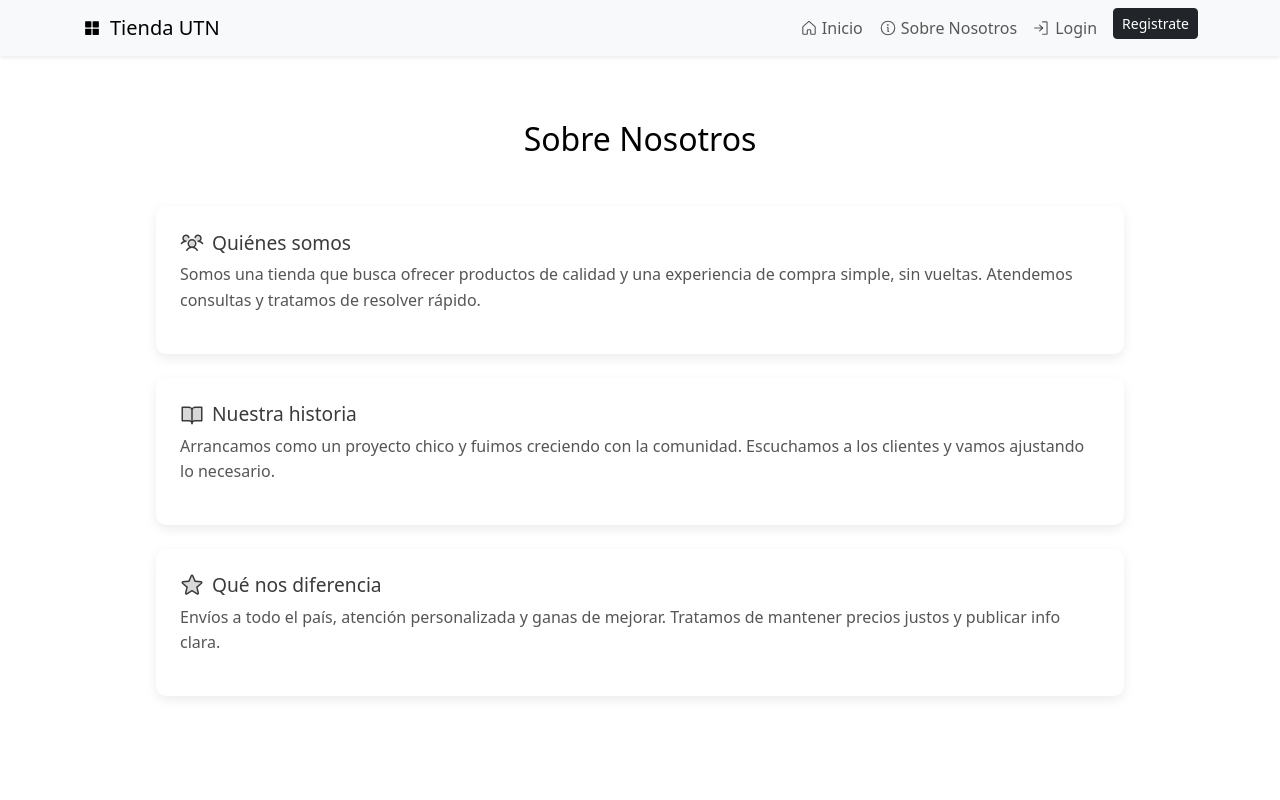
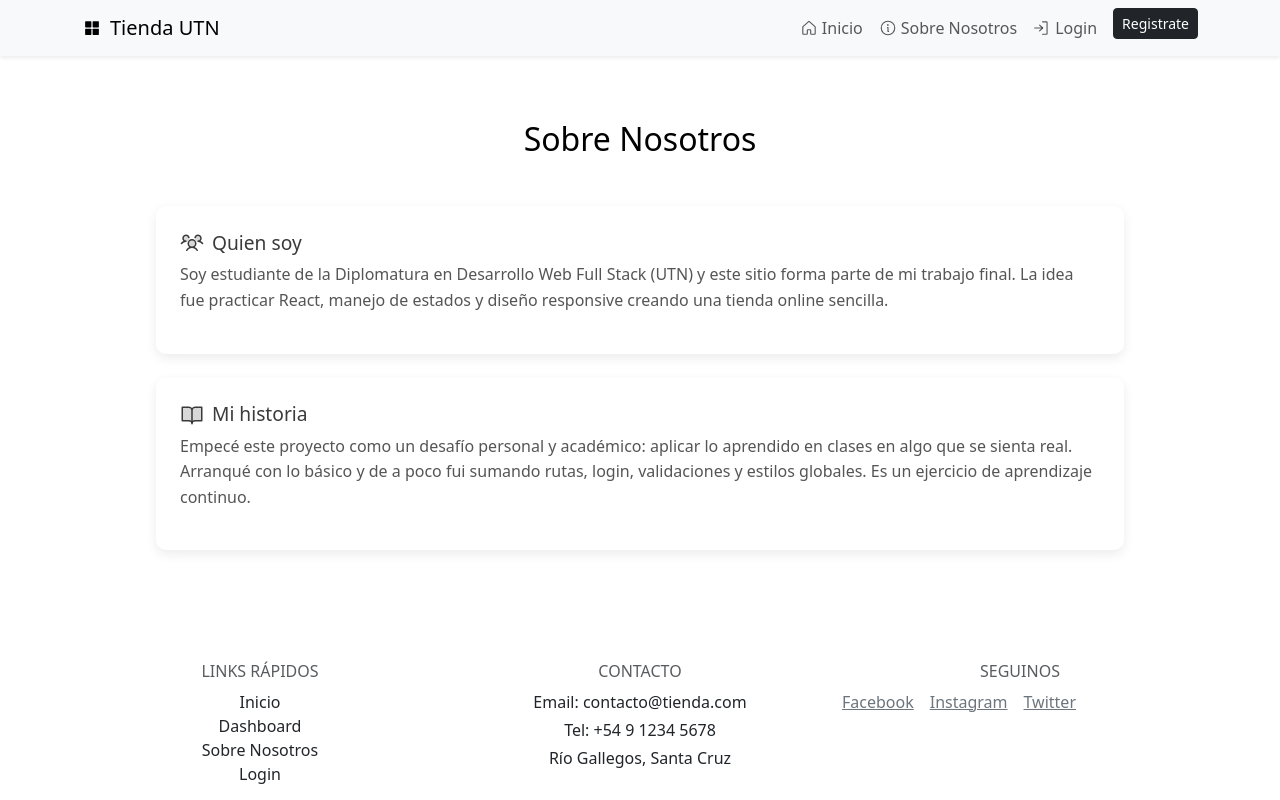
Before and after one commit to Ibarra99/ProyectoFinalDDW, a React (Vite) app: page /sobre-nosotros in a window 1280 px wide. Shown: the top 800 px of the page. Built offline with nearby package versions, Linux system fonts and the light colour scheme.

Commit message:
modifique el texto de somos nosotros y le di estilos

```diff
--- a/src/pages/Home.jsx
+++ b/src/pages/Home.jsx
@@ -161,6 +161,12 @@ const Home = () => {
             <div className="spinner-border" role="status" />
           </div>
         ) : (
+          // ⬇️ NUEVO: mensaje de “sin resultados” cuando la búsqueda no devuelve nada
+          (listaFiltrada.length === 0 ? (
+            <div className="sin-resultados text-center py-4" role="status" aria-live="polite">
+              No se encontraron resultados para tu búsqueda.
+            </div>
+          ) : (
             <ProductGrid
               products={listaFiltrada}
               user={user}
@@ -168,6 +174,7 @@ const Home = () => {
               onDelete={borrarProducto}
               deletingId={borrandoId}
             />
+          ))
         )}
       </article>
 
--- a/src/pages/SobreNosotros.jsx
+++ b/src/pages/SobreNosotros.jsx
@@ -1,4 +1,3 @@
-import React from "react"
 import { UsersThree, BookOpen, Star } from "@phosphor-icons/react"
 
 const SobreNosotros = () => {
@@ -11,35 +10,30 @@ const SobreNosotros = () => {
       <section className="sobre-caja">
         <h2 className="sobre-titulo">
           <UsersThree size={24} weight="duotone" />
-          <span className="quien-somos">Quiénes somos</span>
+          <span className="quien-somos">Quien soy</span>
         </h2>
         <p>
-          Somos una tienda que busca ofrecer productos de calidad y una experiencia de compra
-          simple, sin vueltas. Atendemos consultas y tratamos de resolver rápido.
+          Soy estudiante de la Diplomatura en Desarrollo Web Full Stack (UTN) y este sitio forma parte de mi
+          trabajo final. La idea fue practicar React, manejo de estados y diseño responsive creando una
+          tienda online sencilla.
         </p>
+
       </section>
 
       <section className="sobre-caja">
         <h2 className="sobre-titulo">
           <BookOpen size={24} weight="duotone" />
-          <span>Nuestra historia</span>
+          <span>Mi historia</span>
         </h2>
-        <p>
-          Arrancamos como un proyecto chico y fuimos creciendo con la comunidad. Escuchamos a los
-          clientes y vamos ajustando lo necesario.
+       <p>
+          Empecé este proyecto como un desafío personal y académico: aplicar lo aprendido en clases en algo
+          que se sienta real. Arranqué con lo básico y de a poco fui sumando rutas, login, validaciones y
+          estilos globales. Es un ejercicio de aprendizaje continuo.
         </p>
+
       </section>
 
-      <section className="sobre-caja">
-        <h2 className="sobre-titulo">
-          <Star size={24} weight="duotone" />
-          <span>Qué nos diferencia</span>
-        </h2>
-        <p>
-          Envíos a todo el país, atención personalizada y ganas de mejorar. Tratamos de mantener
-          precios justos y publicar info clara.
-        </p>
-      </section>
+
     </main>
   )
 }
--- a/src/styles/global.css
+++ b/src/styles/global.css
@@ -80,7 +80,6 @@ header, footer {
   color: black;
 }
 
-
 .sobre-caja {
   background-color: #fff;
   padding: 1.5rem;
@@ -108,3 +107,10 @@ header, footer {
   line-height: 1.6;
   color: #555;
 }
+
+.sin-resultados {
+  text-align: center;
+  padding: 2rem;
+  font-weight: bold;
+  color: #555;
+}
```
Also changed, not shown: index.html (line endings or trailing spaces). Lines whose indentation alone changed are shown as unchanged.
